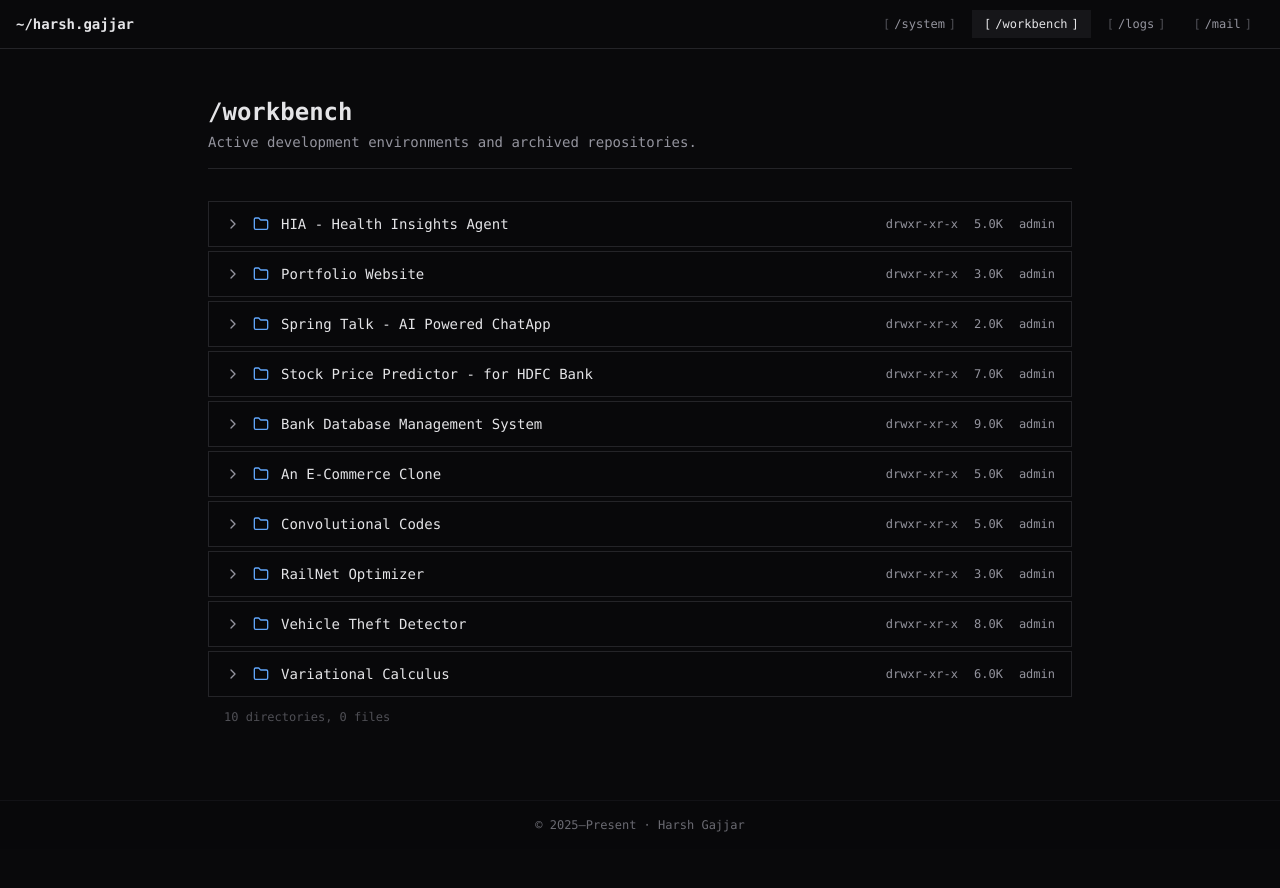
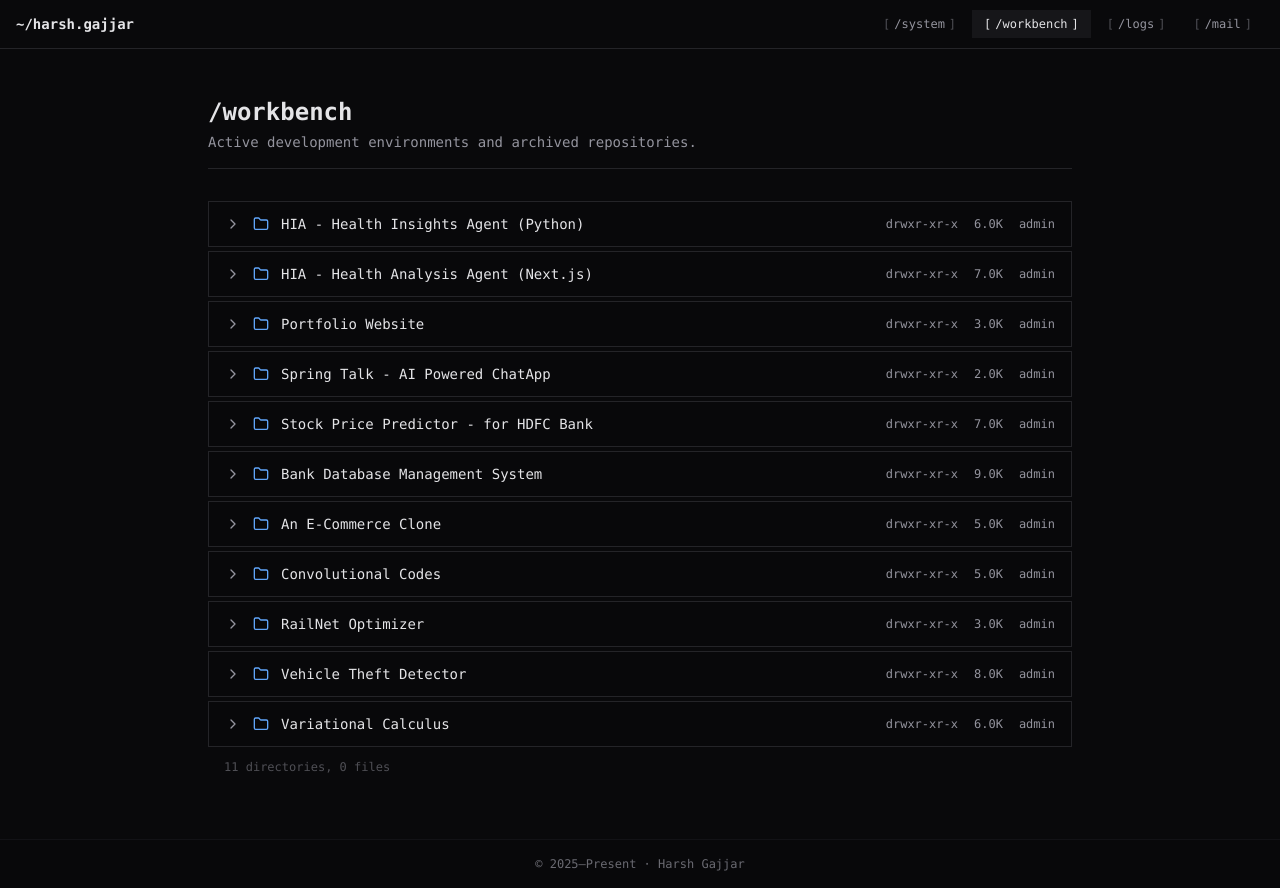
Before and after one commit to harshhh28/Portfolio, a Next.js app: page /workbench in a window 1280 px wide. Before the commit the page ends 849 px from the top, so only its background shows below. Built offline with nearby package versions, Linux system fonts and the light colour scheme.

Commit message:
feat: Add initial portfolio data for education, projects, and skills, along with new UI components, CV, and a blog post.

```diff
--- a/src/components/home/Modules.tsx
+++ b/src/components/home/Modules.tsx
@@ -9,7 +9,7 @@ const Modules = () => {
   const groups = [
     { name: "Languages", items: SKILLS.languages },
     { name: "Frameworks", items: SKILLS.frameworks },
-    { name: "Databases", items: SKILLS.cloudDatabases }, // Merging cloud & db for simplicity or keeping separate
+    { name: "Cloud & Data", items: SKILLS.cloudDatabases },
     { name: "Tools", items: SKILLS.developerTools },
     { name: "AI/ML", items: SKILLS.mlAndDataScience },
   ];
--- a/src/components/projects/ProjectFolder.tsx
+++ b/src/components/projects/ProjectFolder.tsx
@@ -50,7 +50,6 @@ const ProjectFolder = ({ project }: ProjectFolderProps) => {
               <h3>{project.title}</h3>
               <p>{project.description}</p>
 
-              <h4>Stack configuration</h4>
               <div className="flex flex-wrap gap-2 not-prose my-4">
                  {project.tags.map(tag => (
                    <span key={tag} className="px-2 py-0.5 bg-secondary text-secondary-foreground text-xs font-mono border border-border/50">
@@ -59,7 +58,6 @@ const ProjectFolder = ({ project }: ProjectFolderProps) => {
                  ))}
               </div>
 
-              <h4>Deployment</h4>
               <div className="flex gap-4 not-prose mt-4">
                  <Link href={project.github} target="_blank" className="flex items-center gap-2 text-sm font-mono text-muted-foreground hover:text-primary transition-colors">
                     <Github size={14} />
--- a/src/content/blog/android-phone-as-server-2026.mdx
+++ b/src/content/blog/android-phone-as-server-2026.mdx
@@ -355,3 +355,8 @@ With **Termux + SSH + Cloudflare Tunnel**, you can:
 -   Host side projects without paying cloud bills
 
 Sometimes, the best lab is already in your pocket.
+
+
+## References
+
+1. [Turn Your Android Phone into a Server (Termux, Debian, Cloudflare Tunnel) — GitHub](https://github.com/Mohamadmourad/turn-phone-into-server)
--- a/src/data/projects.ts
+++ b/src/data/projects.ts
@@ -2,25 +2,32 @@ import type { Project } from "@/types";
 
 export const PROJECTS: Project[] = [
   {
-    title: "HIA - Health Insights Agent",
-    description: "AI Agent to analyze blood reports and provide detailed health insights using multi-model architecture.",
+    title: "HIA - Health Insights Agent (Python)",
+    description: "Healthcare platform (250+ users) with multi-model cascade (Llama-4/3.3/3.1), analyzing 350+ reports. RAG-based conversational AI using FAISS + HF embeddings; secure auth, session management, rate limiting (15/day), PDF parsing (up to 20MB) with Supabase. Won global Streamlit Connect Challenge; 100+ stars, 50+ forks on GitHub.",
     github: "https://github.com/harshhh28/hia",
     demo: "https://hiahealth.streamlit.app",
-    tags: ["Python", "Streamlit", "Groq", "Supabase", "PDFPlumber"],
+    tags: ["Python", "Streamlit", "Groq", "Supabase", "LangChain", "FAISS", "Llama"],
+  },
+  {
+    title: "HIA - Health Analysis Agent (Next.js)",
+    description: "AI-powered health agent to analyze reports and deliver personalized diagnostics using Groq AI. Contextual embeddings via pgvector; secure JWT + OAuth and chat sessions for privacy and usability. PDF extraction and validation pipeline handling up to 10MB reports with offline analysis fallback.",
+    github: "https://github.com/harshhh28/hia-js",
+    demo: "https://hiahealth.vercel.app",
+    tags: ["Next.js", "Node.js", "PostgreSQL", "Docker", "Hugging Face", "Groq", "NextAuth.js", "pgvector"],
   },
   {
     title: "Portfolio Website",
-    description: "Integrated Discord Webhook, shadcn/ui, RSS Parser, and custom domain DNS for a dynamic and polished website.",
+    description: "Discord Webhook for real-time notifications, shadcn/ui, RSS Parser for tech news, Hashnode APIs, and custom domain (harshgajjar.xyz). Responsive design showcasing experience, skills, projects, and blogs.",
     github: "https://github.com/harshhh28/portfolio",
     demo: "https://harshgajjar.vercel.app",
-    tags: ["Next.js", "TypeScript", "Tailwind CSS", "Zod", "Webhooks"],
+    tags: ["Next.js", "TypeScript", "Discord Webhooks", "RSS Parser", "Hashnode APIs", "shadcn/ui", "Tailwind", "Zod"],
   },
   {
     title: "Spring Talk - AI Powered ChatApp",
-    description: "Implemented personal and group chats, Firebase for real-time data and auth, and Gemini API for enhanced chat interactions.",
+    description: "Atomic Design Pattern and MVC architecture. Real-time data and authentication with Firebase; Gemini API for one-tap message enhancement and queries. Integrated Cloudinary for media.",
     github: "https://github.com/harshhh28/G12_Chat_Application",
     demo: "https://youtu.be/UtoEn-mm9b0",
-    tags: ["React Native", "Expo", "Firebase", "Cloudinary", "Jest"],
+    tags: ["React Native", "Expo", "Firebase", "Cloudinary", "Babel", "Gradle", "Jest", "Gemini API"],
   },
   {
     title: "Stock Price Predictor - for HDFC Bank",
--- a/src/data/skills.ts
+++ b/src/data/skills.ts
@@ -28,6 +28,7 @@ export const SKILLS: SkillsData = {
     { name: "Next.js", url: "https://nextjs.org/docs" },
     { name: "Node.js", url: "https://nodejs.org/docs/latest/api/" },
     { name: "Express.js", url: "https://expressjs.com/" },
+    { name: "NextAuth.js", url: "https://next-auth.js.org/" },
     { name: "FastAPI", url: "https://fastapi.tiangolo.com/" },
     { name: "Flask", url: "https://flask.palletsprojects.com/" },
     { name: "React", url: "https://react.dev/" },
@@ -38,6 +39,8 @@ export const SKILLS: SkillsData = {
   mlAndDataScience: [
     { name: "TensorFlow", url: "https://www.tensorflow.org/api_docs" },
     { name: "Keras", url: "https://keras.io/api/" },
+    { name: "LangChain", url: "https://python.langchain.com/docs/" },
+    { name: "Hugging Face", url: "https://huggingface.co/docs" },
     { name: "Scikit-learn", url: "https://scikit-learn.org/stable/documentation.html" },
     { name: "NumPy", url: "https://numpy.org/doc/" },
     { name: "Pandas", url: "https://pandas.pydata.org/docs/" },
@@ -55,6 +58,7 @@ export const SKILLS: SkillsData = {
     { name: "Firebase", url: "https://firebase.google.com/docs" },
     { name: "MongoDB", url: "https://www.mongodb.com/docs/" },
     { name: "PostgreSQL", url: "https://www.postgresql.org/docs/" },
+    { name: "pgvector", url: "https://github.com/pgvector/pgvector" },
     { name: "Vercel", url: "https://vercel.com/docs" },
     { name: "Railway", url: "https://docs.railway.com/" },
     { name: "Render", url: "https://render.com/docs" },
```
Also changed, not shown: src/data/education.ts (+5 -4 lines).
